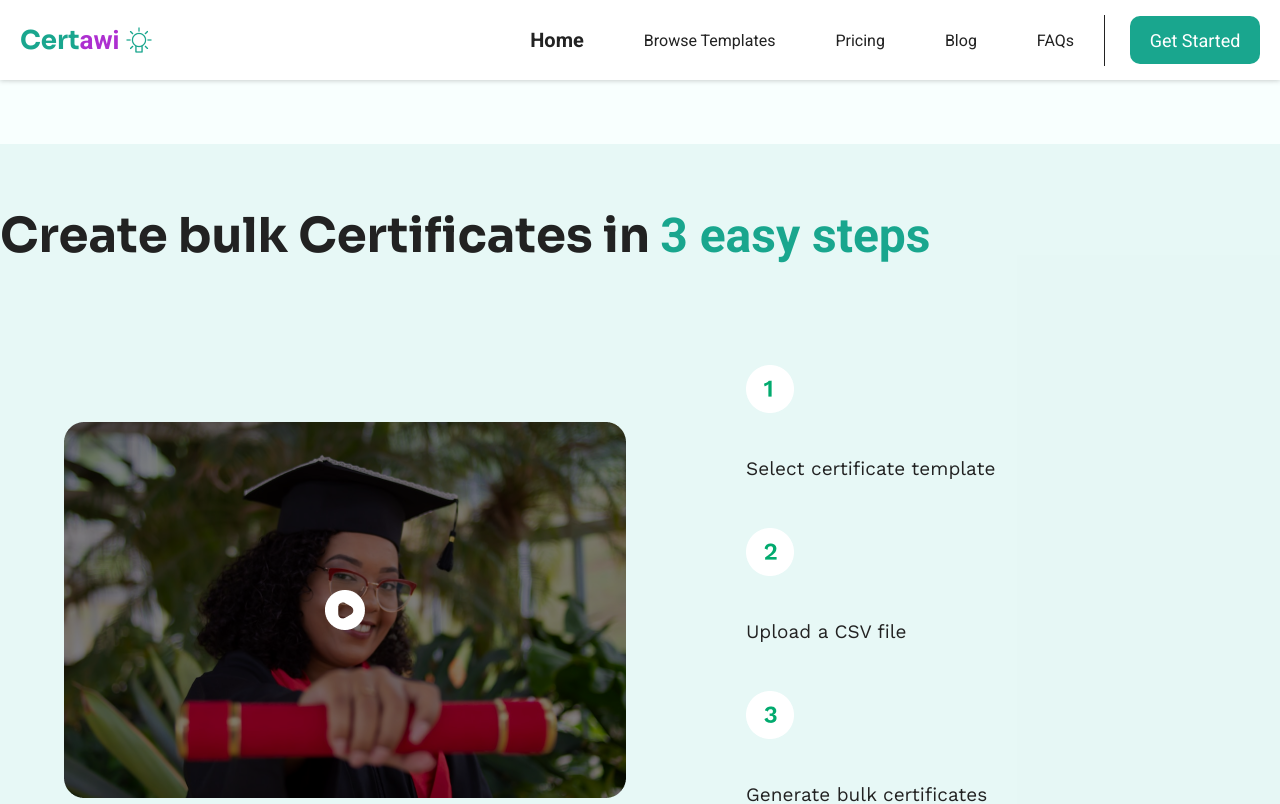
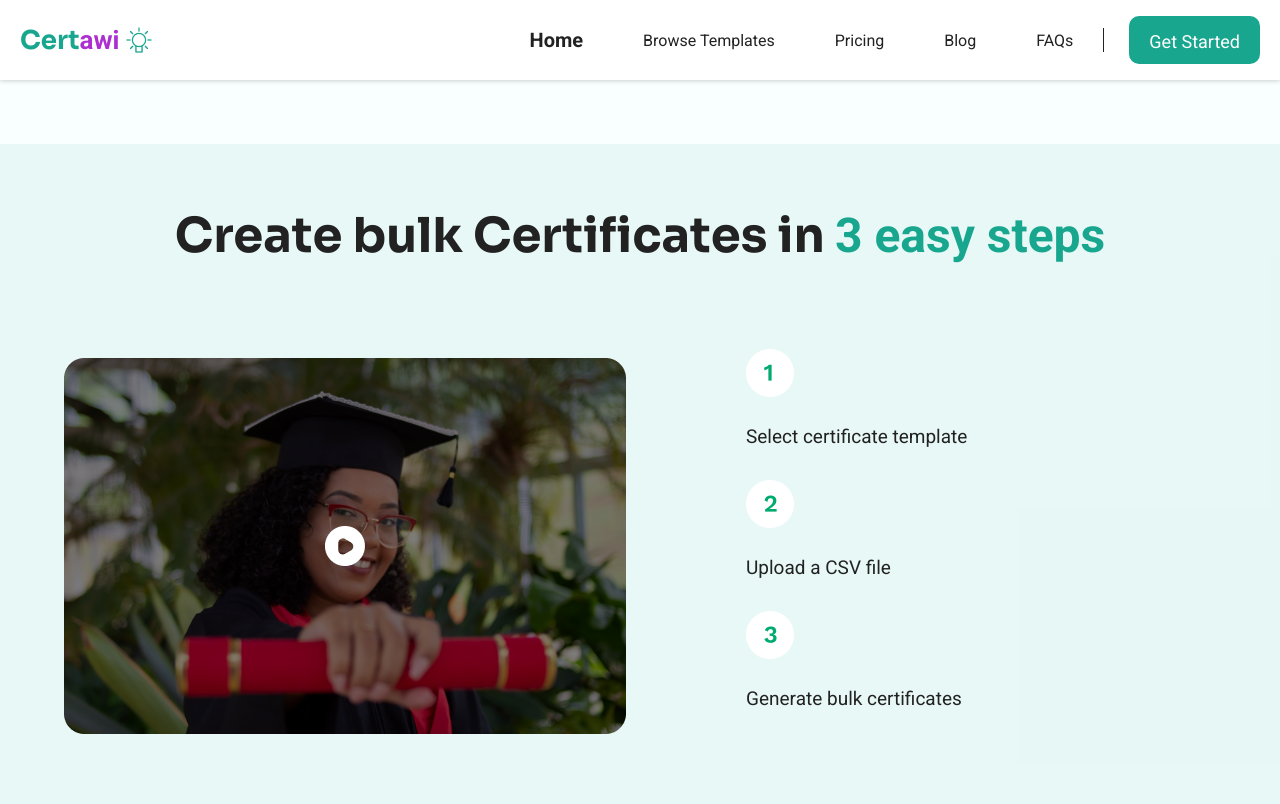
Before and after one commit to jaypee-0/mechanic-headlight, a React (Create React App) app: page /bulk_step in a window 1280 px wide. Shown: the top 804 px of the page. Built offline with nearby package versions, Linux system fonts and the light colour scheme; a web font is replaced by a local one.

Commit message:
fix: landing page

```diff
--- a/src/component/Navbar/index.jsx
+++ b/src/component/Navbar/index.jsx
@@ -41,6 +41,7 @@ function Navbar() {
   ];
 
   return (
+    <div id="Nav">
     <div className="navbar">
       <div className="nav-header-container">
         <div className="nav-header container">
@@ -76,6 +77,7 @@ function Navbar() {
         </div>
       </div>
     </div>
+    </div>
   );
 }
 
--- a/src/component/Navbar/navbar.style.scss
+++ b/src/component/Navbar/navbar.style.scss
@@ -1,5 +1,6 @@
 @import url("https://fonts.googleapis.com/css2?family=Sora:wght@600&family=Work+Sans:wght@400;500&display=swap");
 
+#Nav{
 h2,
 h3,
 p {
@@ -14,8 +15,8 @@ p {
   z-index: 999;
 }
 .container {
+  margin: 0 auto;
   width: 90%;
-  margin: 0 auto;
 }
 .nav-header-container {
   box-shadow: 0px 0.5px 5px rgba(34, 34, 34, 0.25);
@@ -167,3 +168,4 @@ p {
     padding: 0;
   }
 }
+}
--- a/src/pages/Home/BulkStep/BulkStep.style.scss
+++ b/src/pages/Home/BulkStep/BulkStep.style.scss
@@ -1,9 +1,11 @@
 @import url('https://fonts.googleapis.com/css2?family=Sora:wght@400;700&family=Work+Sans:wght@400;500;700&display=swap');
-@import "../../../Style/variables";
+@import '../../../Style/variables';
 
+#bulkStep {
   .flex {
     display: flex;
   }
+  p {margin: 0;}
   .justify-between {
     justify-content: space-between;
   }
@@ -25,7 +27,7 @@
   }
 
   .emphasized {
-    color: #19A68E;
+    color: #19a68e;
   }
 
   .text-left {
@@ -50,6 +52,7 @@
     font-size: 48px;
     font-weight: 700;
     line-height: 56px;
+    text-align: center;
   }
 
   .space {
@@ -64,23 +67,23 @@
     font-weight: 500;
     width: 250px;
     height: 64px;
-    background-color: #19A68E;
+    background-color: #19a68e;
     border: none;
     border-radius: 10px;
-    color: #FFFFFF;
+    color: #ffffff;
     margin: 79px 0 48px 0;
     cursor: pointer;
   }
 
-@media screen  and (max-width: 768px) and (min-width: 481px) {
-    .heading{
+  @media screen and (max-width: 768px) and (min-width: 481px) {
+    .heading {
       font-size: 32px;
     }
     .example {
       width: 46%;
       height: 21%;
     }
-    .space{
+    .space {
       gap: 5%;
     }
     .process {
@@ -97,3 +100,4 @@
       margin: 60px 0 32px 0;
     }
   }
+}
--- a/src/pages/Home/BulkStep/index.jsx
+++ b/src/pages/Home/BulkStep/index.jsx
@@ -7,9 +7,12 @@ import three from '../../../assets/images/step-three.png'
 
 export default function BulkStep () {
     return (
+
+        <div id="bulkStep">
         <div className="bulk">
           <p className="heading sora">Create bulk Certificates in <span className="emphasized">3 easy steps</span></p>
-          <div className="flex space center items-center">
+          <div className="center">
+          <div className="flex space  items-center">
             <img src={example} alt="bulk-example" style={{cursor: 'pointer'}} className="example"/>
             <div className="text-left work-sans">
                 <div className="process">
@@ -27,6 +30,8 @@ export default function BulkStep () {
             </div>
           </div>
           <button className="bulk-button work-sans">Create Bulk Certificates</button>
+          </div>
+        </div>
         </div>
     )
 }
--- a/src/pages/Home/Certificate/certificate.style.scss
+++ b/src/pages/Home/Certificate/certificate.style.scss
@@ -20,6 +20,7 @@
 
 .sora {
     font-family: 'Sora';
+    text-align: center;
 }
 
 .line-height {
@@ -48,6 +49,7 @@
     font-size: 48px;
     font-weight: 700;
     line-height: 60.48px;
+    text-align: center;
 }
 
 .mode {
--- a/src/pages/Home/Certificate/index.jsx
+++ b/src/pages/Home/Certificate/index.jsx
@@ -12,7 +12,7 @@ export default function Certificate () {
             with <span className="emphasized">ease</span>
           </p>
 
-          <p style={{padding: '10px'}}>Select a template, input values and Create a Certificate right away.</p>
+          <p style={{padding: '10px', textAlign: 'center'}}>Select a template, input values and Create a Certificate right away.</p>
 
           <div className="flex justify-between mode">
             <button className="select" >Single Certificate</button>
--- a/src/pages/Home/Hero/hero.style.scss
+++ b/src/pages/Home/Hero/hero.style.scss
@@ -94,6 +94,7 @@ body {
 .partner-head {
     padding: 120px 0 32px 0;
     font-weight: 700;
+    text-align: center;
 }
 
 @media screen  and (max-width: 768px) and (min-width: 481px) {
--- a/src/pages/Home/Testimonials/testimonials.style.scss
+++ b/src/pages/Home/Testimonials/testimonials.style.scss
@@ -47,11 +47,13 @@
     font-size: 48px;
     line-height: 60px;
     padding: 120px 0 16px 0;
+    text-align: center;
   }
 
   .testimonial-caption {
     font-size: 24px;
     line-height: 32px;
+    text-align: center;
     padding-bottom: 40px;
   }
 
--- a/src/pages/Privacy And Policy/index.jsx
+++ b/src/pages/Privacy And Policy/index.jsx
@@ -6,7 +6,7 @@ import { Outlet } from "react-router-dom"
 
 const PrivacyPolicy = () => {
   return (
-    <div className="main-page">
+    <div id="privacy" className="main-page">
         <section>
        <h2>Privacy Policy</h2>
         <p>Shall apply from November 23, 2022.</p>
```
Also changed, not shown: src/pages/Privacy And Policy/privacy-policy.scss (+6 -4 lines). Lines whose indentation alone changed are shown as unchanged.
